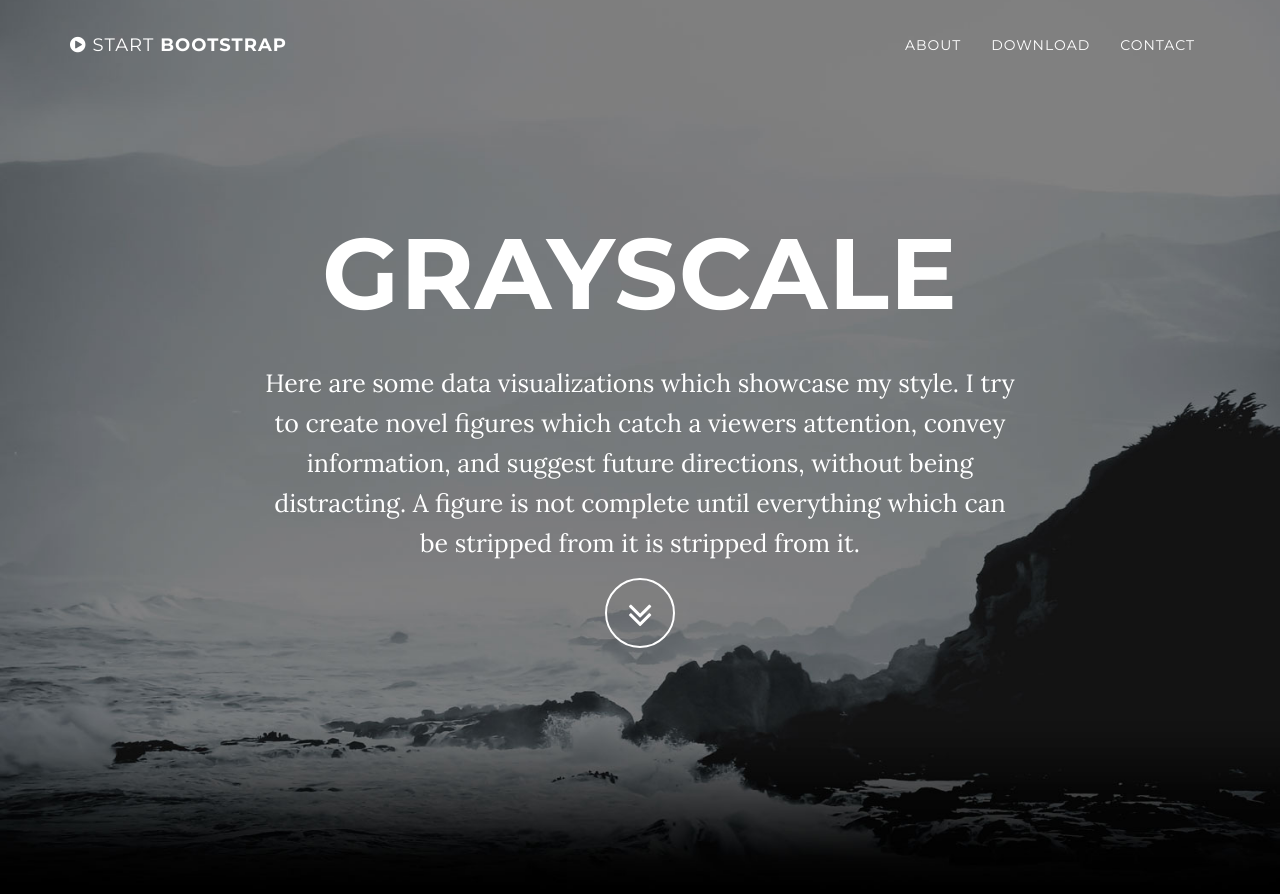
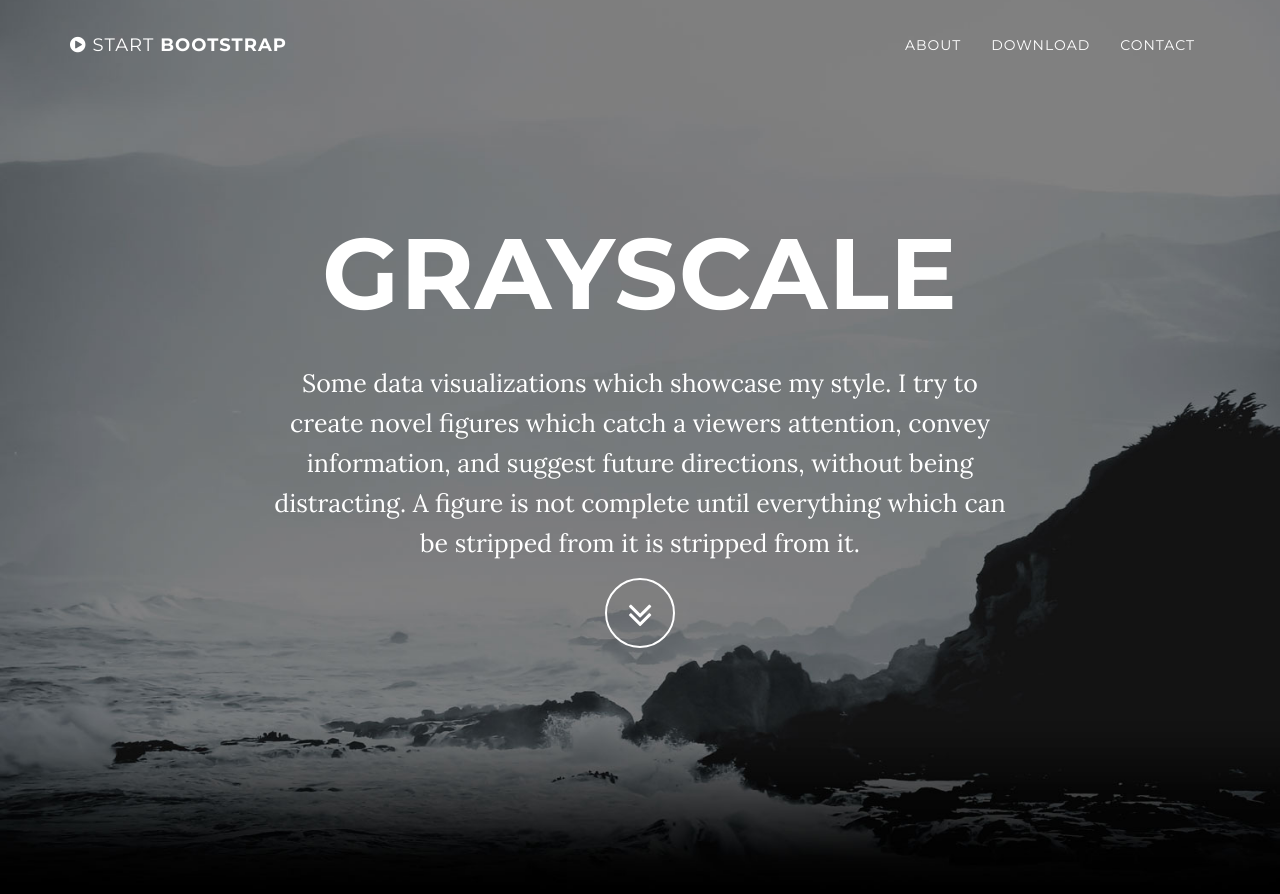
Before and after one commit to sagesteppe/DataVizGallery, a Jekyll site: the page built from index.html, in a window 1280 px wide and 900 px high. Shown: the top 894 px of the window. Built offline with Jekyll 4.4.1, drawn with Linux system fonts in a browser that asks for light colours.

Commit message:
edit about me

```diff
--- a/_config.yml
+++ b/_config.yml
@@ -2,7 +2,7 @@
 title: Grayscale
 email: your-email@domain.com
 url: https://sagesteppe.github.io/DataVizGallery
-description: "Here are some data visualizations which showcase my style. I try to create novel figures which catch a viewers attention, convey information, and suggest future directions, without being distracting. A figure is not complete until everything which can be stripped from it is stripped from it."
+description: "Some data visualizations which showcase my style. I try to create novel figures which catch a viewers attention, convey information, and suggest future directions, without being distracting. A figure is not complete until everything which can be stripped from it is stripped from it."
 
 # Color settings (hex-codes without the leading hash-tag)
 color:
```
